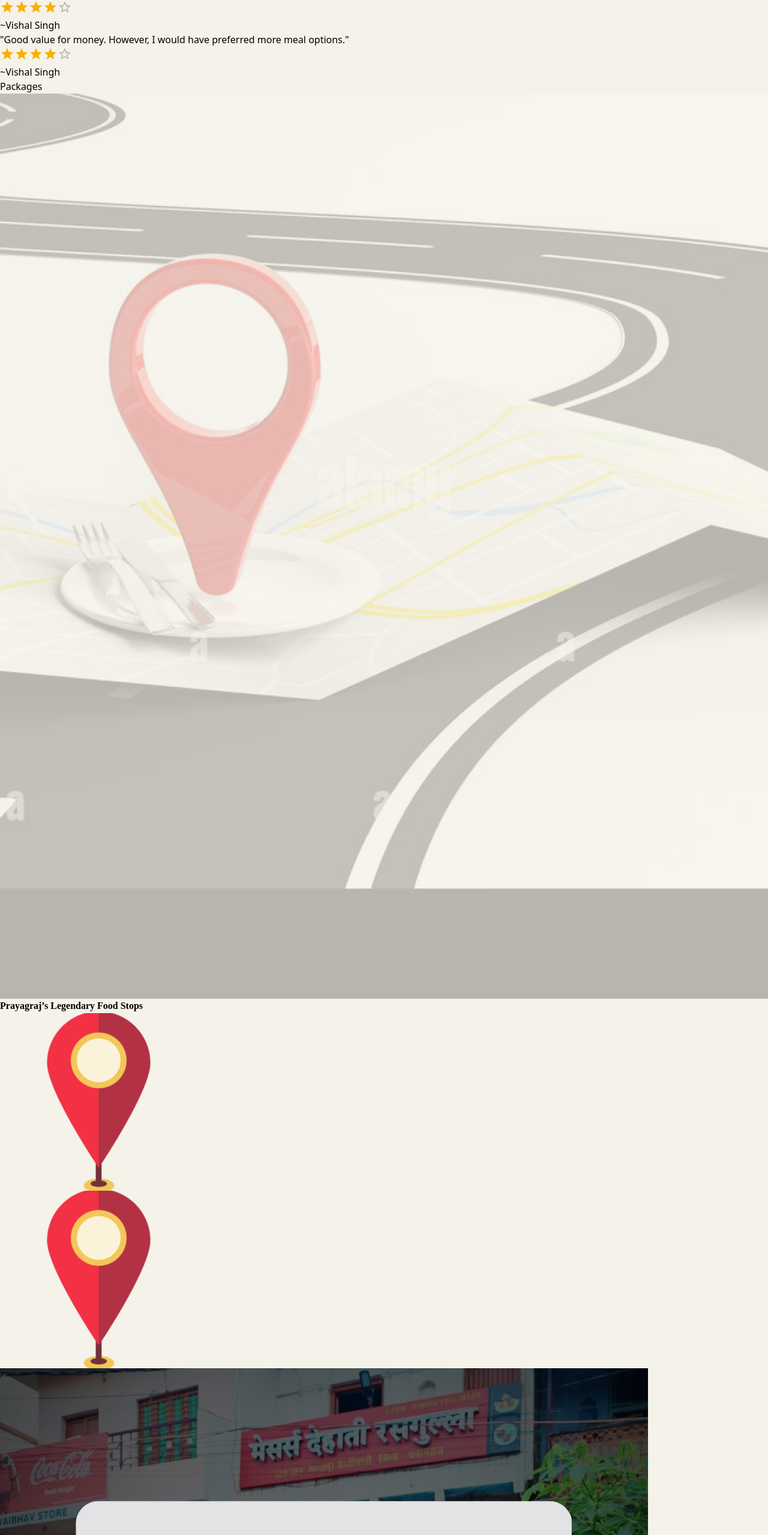
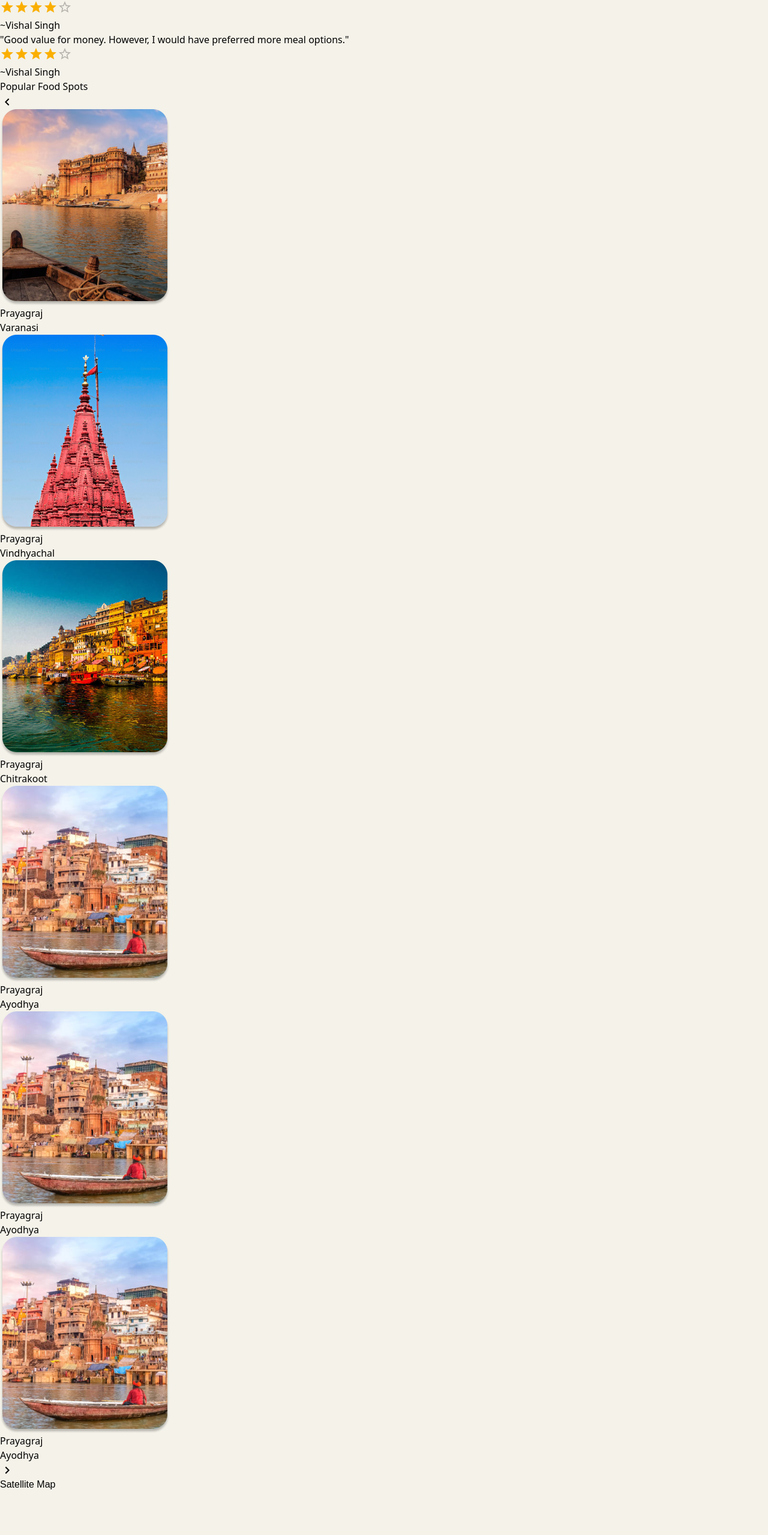
Before and after one commit to ANSH127/Kumbh, a React (Vite) app: page / in a window 1280 px wide. Shown: the part 7487-10046 px from the top of the page at 60% size. Built offline with nearby package versions, Linux system fonts and the light colour scheme; no server answers; grey boxes are pictures that could not be loaded.

Commit message:
updating food card

```diff
--- a/src/components/FoodPackages.jsx
+++ b/src/components/FoodPackages.jsx
@@ -1,82 +1,135 @@
+import React, { useRef } from 'react';
+import varanasiImage from "../assets/img/varanasi.png";
+import vindhyachalImage from "../assets/img/vindhyachal.png";
+import chitrakootImage from "../assets/img/chitrakoot.png";
+import ayodhyaImage from "../assets/img/ayodhya.png";
 
-import foodBackgroundImage from '../assets/img/FoodBackground.png';
-import locationImage from '../assets/img/location.png';
-import dehatiImage from '../assets/img/Dehati.jpeg';
-import rajaramImage from '../assets/img/Rajaram.jpeg';
-import panditImage from '../assets/img/Pandit.jpeg';
-import batiImage from '../assets/img/bati.jpeg';
+import ChevronLeftIcon from "@mui/icons-material/ChevronLeft";
+import ChevronRightIcon from "@mui/icons-material/ChevronRight";
+export default function FoodPackages() {
+  const scrollRef = useRef(null);
 
-export default function FoodPackages() {
+  const scrollLeft = () => {
+    scrollRef.current.scrollBy({ left: -300, behavior: 'smooth' });
+  };
+
+  const scrollRight = () => {
+    scrollRef.current.scrollBy({ left: 300, behavior: 'smooth' });
+  };
+
   return (
-    <div>
-        <h1>Packages</h1>
-
-        {/* FoodPackages BackGround */}
-        <div className="md:w-full md:h-auto h-[774px] w-auto">
+    <div className="w-full h-auto bg-[#F4F2E9] flex flex-col justify-center pb-12 relative">
+      <h1 className="text-[5vw] md:text-[2.8vw] text-center font-bold my-6 md:my-[60px]">
+        Popular Food Spots
+      </h1>
+      <div className="flex items-center">
+        <button onClick={scrollLeft} className="p-2">
+          <ChevronLeftIcon size={24} />
+        </button>
+        <div
+          ref={scrollRef}
+          className="flex overflow-x-auto space-x-4 w-full px-3 md:px-12 scrollbar-hide pb-4"
+          style={{
+            // hide scrollbar
+            scrollbarWidth: 'none',
+          }}
+        >
+          {/* Card 1 */}
+          <div className="bg-white p-2 sm:p-4 rounded-xl md:rounded-2xl lg:rounded-3xl mx-auto
+          min-w-[50%] md:min-w-[25%] lg:min-w-[20%] ">
+            <a href="#" className="block text-center">
+              <div className="pb-2 sm:pb-6">
                 <img
-            src={foodBackgroundImage}
-            alt="Slide 3"
-            className="w-full h-auto object-cover flex-shrink-0"
+                  className="w-full h-auto"
+                  src={varanasiImage}
+                  alt="Varanasi"
                 />
               </div>
-        <div>
-          <h1
-            className="absolute agbalumo-bold text-[5vw] sm:text-[3.2vw] mt-[-113%] left-[50%] transform -translate-x-[50%] whitespace-nowrap"
-            style={{ fontFamily: "Agbalumo, serif" }}
-          >
-            Prayagraj’s Legendary Food Stops
-          </h1>
+              <div className="text-[3.5vw] md:text-[2vw] lg:text-[1.5vw] font-semibold leading-[4vw] md:leading-[2vw]">
+                <h1>Prayagraj</h1>
+                <h1>Varanasi</h1>
+              </div>
+            </a>
+          </div>
 
-          <div className="md:block">
-            {/* Upper pin */}
+          {/* Card 2 */}
+          <div className="bg-white p-[1vw] sm:p-4 rounded-xl md:rounded-2xl lg:rounded-3xl mx-auto
+          min-w-[50%] md:min-w-[25%] lg:min-w-[20%] ">
+            <a href="#" className="block text-center">
+              <div className="pb-2 sm:pb-6">
                 <img
-              className="absolute md:mt-[-115%] mt-[-100%] left-[80%] w-[4vw] h-auto md:w-auto md:h-auto"
-              src={locationImage}
-              alt=""
-            />
-
-            {/* Lower Pin */}
-            <img
-              className="absolute mt-[-23%] left-[-11%] w-[4vw] h-auto md:w-auto md:h-auto hidden md:block"
-              src={locationImage}
-              alt=""
-            />
-
-            <div className="w-full h-auto grid md:grid-cols-2 z-10 absolute mt-[-200%] md:mt-[-105%]">
-              <div className="px-[24%] md:px-[6%]">
-                <div className="md:p-8">
-                  <img
-                    className="rounded-[30px]"
-                    src={dehatiImage}
-                    alt="Dehati"
+                  className="w-full h-auto"
+                  src={vindhyachalImage}
+                  alt="Vindhyachal"
                 />
               </div>
+              <div className="text-[3.5vw] md:text-[2vw] lg:text-[1.5vw] font-semibold leading-[4vw] md:leading-[2vw]">
+                <h1>Prayagraj</h1>
+                <h1>Vindhyachal</h1>
+              </div>
+            </a>
+          </div>
 
-                <div className="mt-2 md:mt-0 md:p-8">
+          {/* Card 3 */}
+          <div className="bg-white p-2 sm:p-4 rounded-xl md:rounded-2xl lg:rounded-3xl mx-auto min-w-[50%] md:min-w-[25%] lg:min-w-[20%]">
+            <a href="#" className="block text-center">
+              <div className="pb-2 sm:pb-6">
                 <img
-                    className="rounded-[30px]"
-                    src={rajaramImage}
-                    alt="Rajaram"
+                  className="w-full h-auto"
+                  src={chitrakootImage}
+                  alt="Chitrakoot"
                 />
               </div>
+              <div className="text-[3.5vw] md:text-[2vw] lg:text-[1.5vw] font-semibold leading-[4vw] md:leading-[2vw]">
+                <h1>Prayagraj</h1>
+                <h1>Chitrakoot</h1>
+              </div>
+            </a>
           </div>
 
-              <div className="absolute relative px-[6%] top-[20%] hidden md:block">
-                <div className="p-8">
-                  <img
-                    className="rounded-[30px]"
-                    src={panditImage}
-                    alt="Pandit"
-                  />
+          {/* Card 4 */}
+          <div className="bg-white p-2 sm:p-4 rounded-xl md:rounded-2xl lg:rounded-3xl mx-auto min-w-[50%] md:min-w-[25%] lg:min-w-[20%]">
+            <a href="#" className="block text-center">
+              <div className="pb-2 sm:pb-6">
+                <img className="w-full h-auto" src={ayodhyaImage} alt="Ayodhya" />
+              </div>
+              <div className="text-[3.5vw] md:text-[2vw] lg:text-[1.5vw] font-semibold leading-[4vw] md:leading-[2vw]">
+                <h1>Prayagraj</h1>
+                <h1>Ayodhya</h1>
+              </div>
+            </a>
           </div>
 
-                <div className="p-8">
-                  <img className="rounded-[30px]" src={batiImage} alt="Bati" />
+          {/* Card 5 */}
+          <div className="bg-white p-2 sm:p-4 rounded-xl md:rounded-2xl lg:rounded-3xl mx-auto min-w-[50%] md:min-w-[25%] lg:min-w-[20%]">
+            <a href="#" className="block text-center">
+              <div className="pb-2 sm:pb-6">
+                <img className="w-full h-auto" src={ayodhyaImage} alt="Ayodhya" />
+              </div>
+              <div className="text-[3.5vw] md:text-[2vw] lg:text-[1.5vw] font-semibold leading-[4vw] md:leading-[2vw]">
+                <h1>Prayagraj</h1>
+                <h1>Ayodhya</h1>
+              </div>
+            </a>
+          </div>
+
+          {/* Card 5 */}
+          <div className="bg-white p-2 sm:p-4 rounded-xl md:rounded-2xl lg:rounded-3xl mx-auto min-w-[50%] md:min-w-[25%] lg:min-w-[20%]">
+            <a href="#" className="block text-center">
+              <div className="pb-2 sm:pb-6">
+                <img className="w-full h-auto" src={ayodhyaImage} alt="Ayodhya" />
+              </div>
+              <div className="text-[3.5vw] md:text-[2vw] lg:text-[1.5vw] font-semibold leading-[4vw] md:leading-[2vw]">
+                <h1>Prayagraj</h1>
+                <h1>Ayodhya</h1>
+              </div>
+            </a>
           </div>
         </div>
+        <button onClick={scrollRight} className="p-2">
+          <ChevronRightIcon size={24} />
+        </button>
       </div>
     </div>
-        </div>
-      </div>
-  )
+  );
 }
--- a/src/components/TourPackages.jsx
+++ b/src/components/TourPackages.jsx
@@ -66,10 +66,10 @@ export default function TourPackages() {
           {data.map((item) => (
             <div
               key={item._id}
-              className="bg-none shadow-lg mx-auto cursor-pointer  min-w-[350px] h-fit "
+              className="bg-none shadow-lg mx-auto cursor-pointer  rounded-xl  min-w-[350px] h-fit "
             >
               <img
-                className="w-full h-auto shadow-none"
+                className="w-full h-auto shadow-none rounded-t-xl"
                 src={builder.image(item.image).url()}
                 alt="Prime Hotels"
               />
```
Lines whose indentation alone changed are shown as unchanged.
